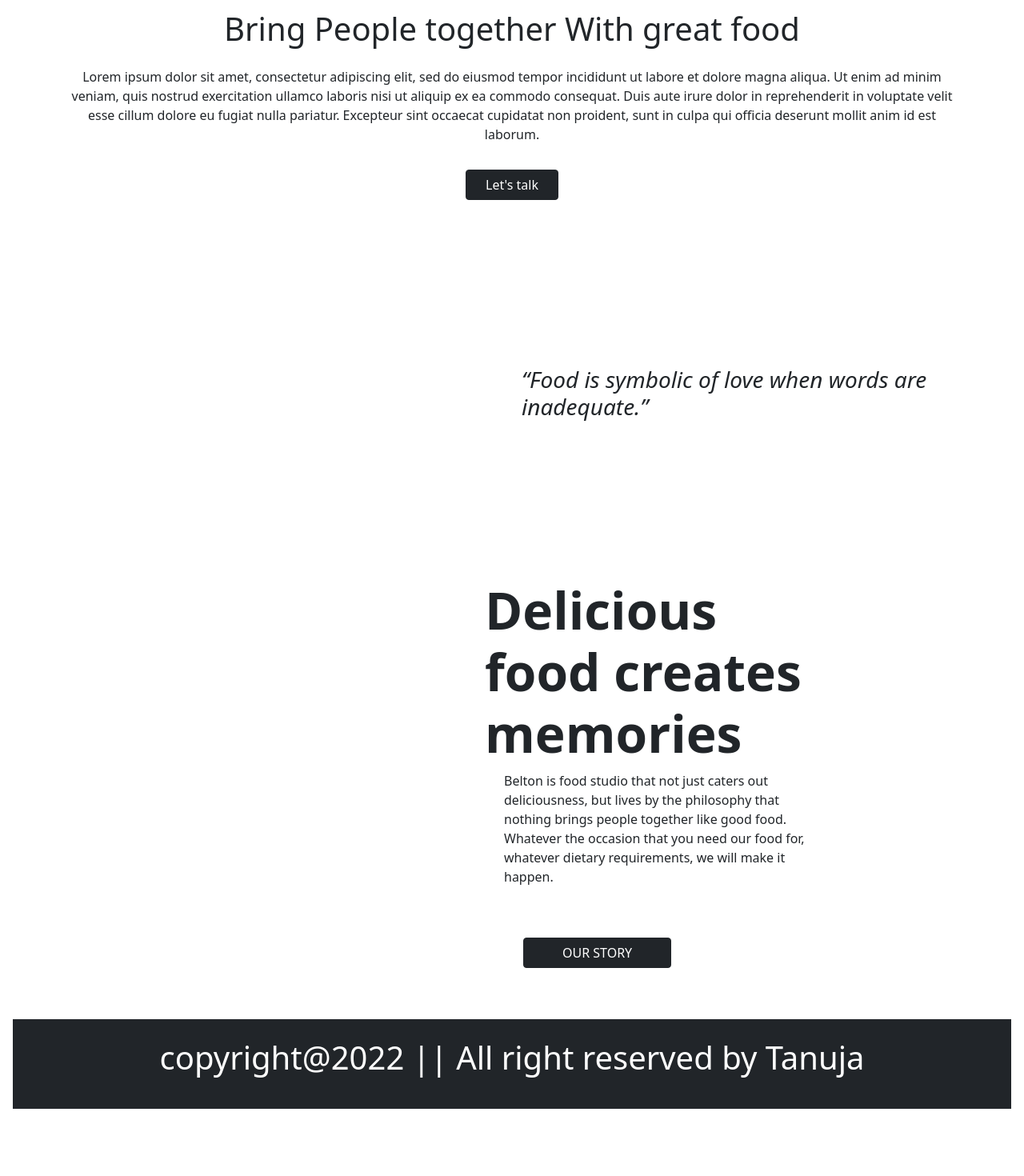
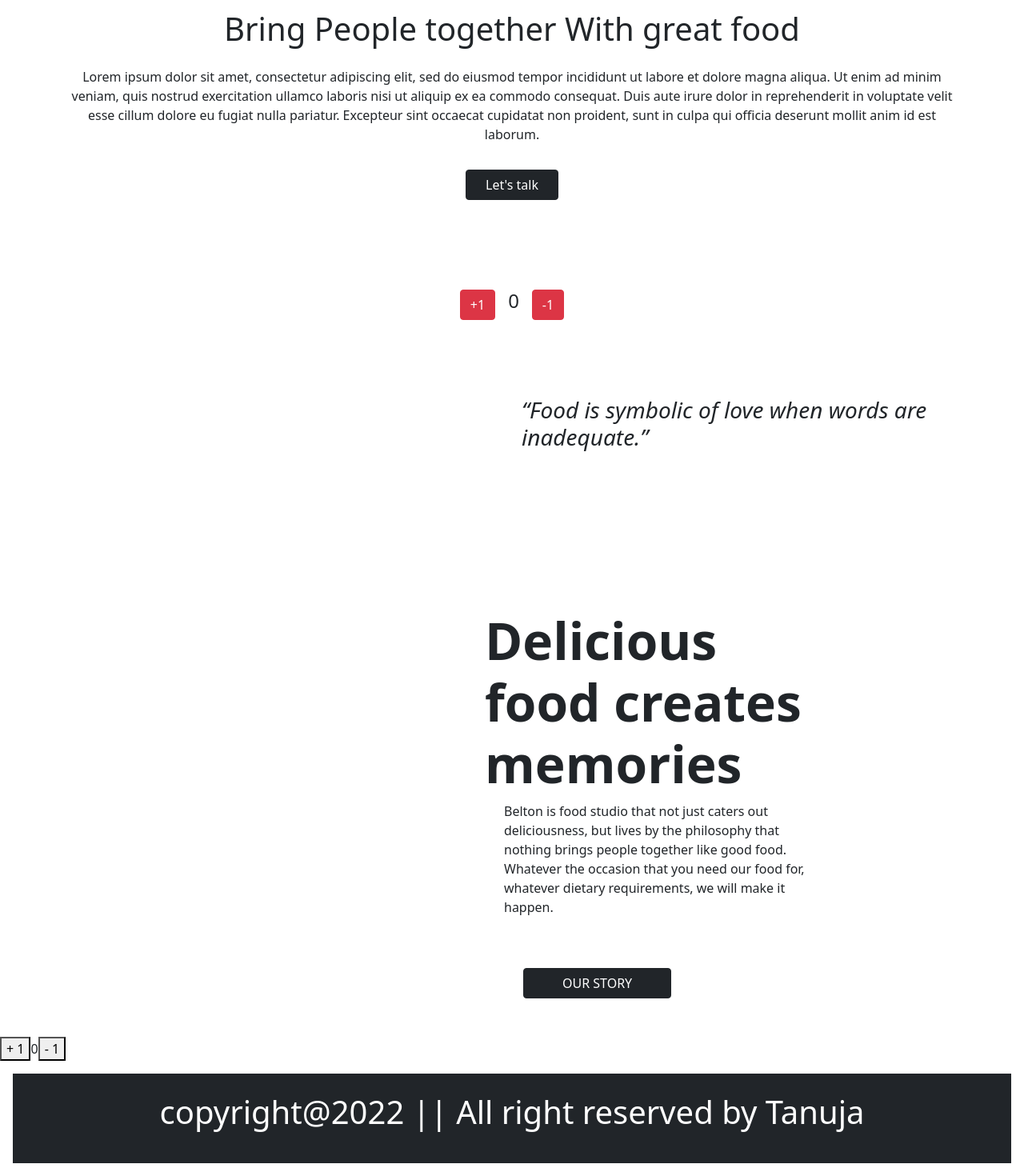
Before and after one commit to tanuja8/simplepage, a React (Create React App) app: page / in a window 1280 px wide. Shown: the part 164-1634 px from the top of the page at 80% size. Before the commit the page ends 1566 px from the top, so only its background shows below. Built offline with nearby package versions, Linux system fonts and the light colour scheme.

Commit message:
state use

```diff
--- a/src/App.js
+++ b/src/App.js
@@ -7,6 +7,7 @@ import End from './component/End';
 import { Route, Routes } from 'react-router-dom';
 import HomePage from './component/HomePage';
 import Contact from './component/Contact';
+import Practicstate from './component/Practicstate';
 
 
 function App() {
@@ -19,7 +20,9 @@ function App() {
         <Route path='/service' element={<Imagearea1/>}/>
         <Route path='/contact' element={<Contact/>}/>
       </Routes>
+      <Practicstate/>
       <End/>
+
     </div>
   );
 }
--- a/src/component/About.js
+++ b/src/component/About.js
@@ -11,6 +11,11 @@ export default function About() {
         <p>Lorem ipsum dolor sit amet, consectetur adipiscing elit, sed do eiusmod tempor incididunt ut labore et dolore magna aliqua. Ut enim ad minim veniam, quis nostrud exercitation ullamco laboris nisi ut aliquip ex ea commodo consequat. Duis aute irure dolor in reprehenderit in voluptate velit esse cillum dolore eu fugiat nulla pariatur. Excepteur sint occaecat cupidatat non proident, sunt in culpa qui officia deserunt mollit anim id est laborum.</p>
         <button type="button"  className="btn btn-dark px-4 my-3">Let's talk</button>
     </div>
+    <div className="text-center ">
+    <button type="button" class="btn btn-danger ">+1</button>
+    <span className="m-3  h4 ">0</span>
+      <button type="button" class="btn btn-danger">-1</button>
+      </div>
     </div>
 
     </div>
--- a/src/component/Contact.js
+++ b/src/component/Contact.js
@@ -8,10 +8,10 @@ export default function Contact() {
         <input type="text" placeholder='Enter Your Name' className='w-50 p-2' /> <br></br>
         <input type="email" placeholder='Enter your email' className='my-3 w-50 p-2' /> <br></br>
         <input type="text" placeholder='Enter your Phone Number' className='mb-3 w-50 p-2' /> <br></br>
-        <textarea id="freeform" name="freeform" rows="4" cols="50" className=''>
+        <textarea id="freeform" name="freeform" rows="4" cols="50" >
           Type your Message...
         </textarea><br/>
-        <button type="button" className="btn btn-danger px-5 m-5">SUBMIT</button>
+        <button type="button" className="btn btn-danger px-5 mt-3">SUBMIT</button>
       </form>
     </div>
   )
--- /dev/null
+++ b/src/component/Practicstate.js
@@ -0,0 +1,21 @@
+import { useState } from 'react';
+
+export default function Counter() {
+  const [count, setCount] = useState(0);
+
+  function incrementCount() {
+    setCount(count + 1);
+  }
+
+  function decrementCount() {
+    setCount(count - 1);
+  }
+
+  return (
+    <div>
+      <button onClick={incrementCount}>+ 1</button>
+      <span>{count}</span>
+      <button onClick={decrementCount}>- 1</button>
+    </div>
+  );
+}
```
